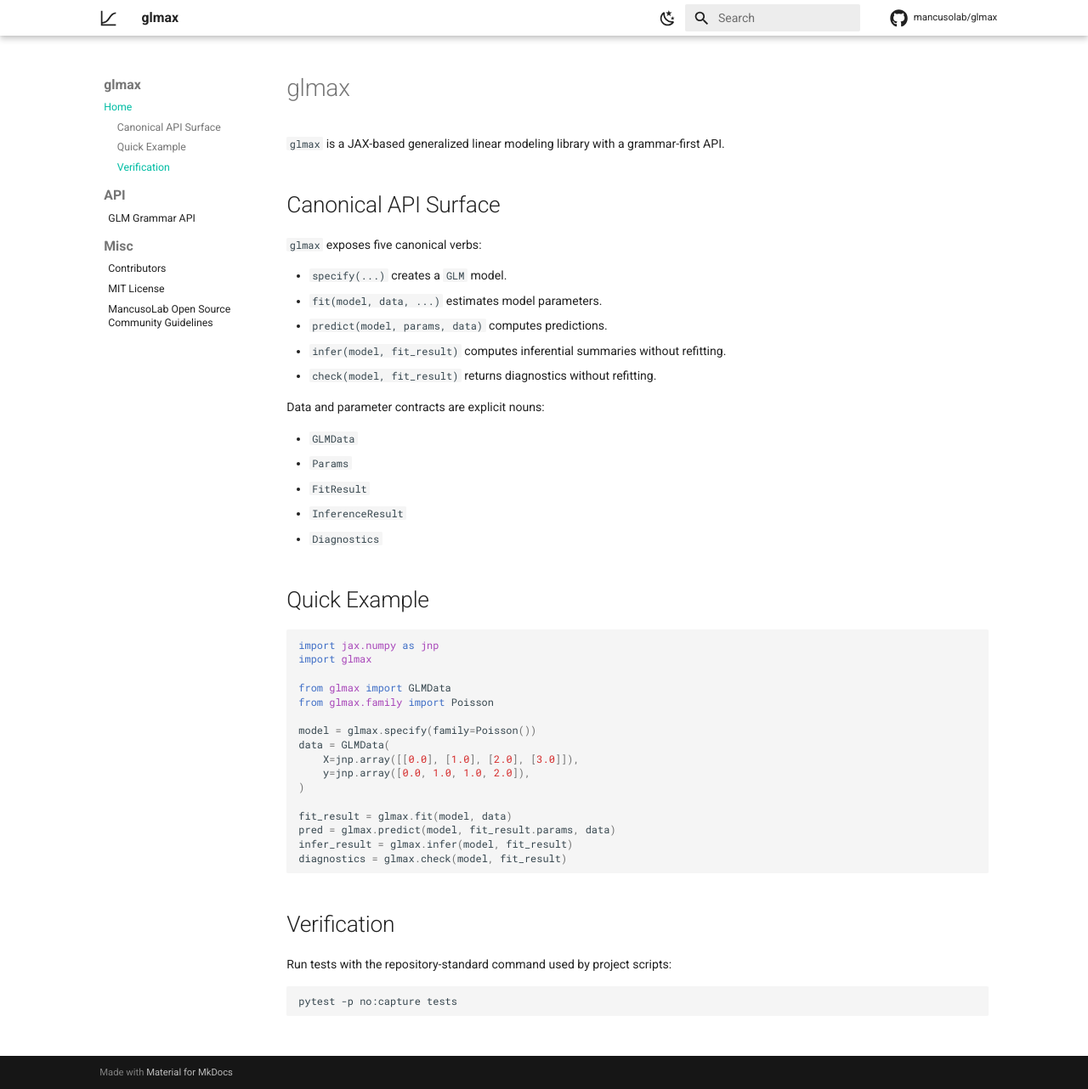
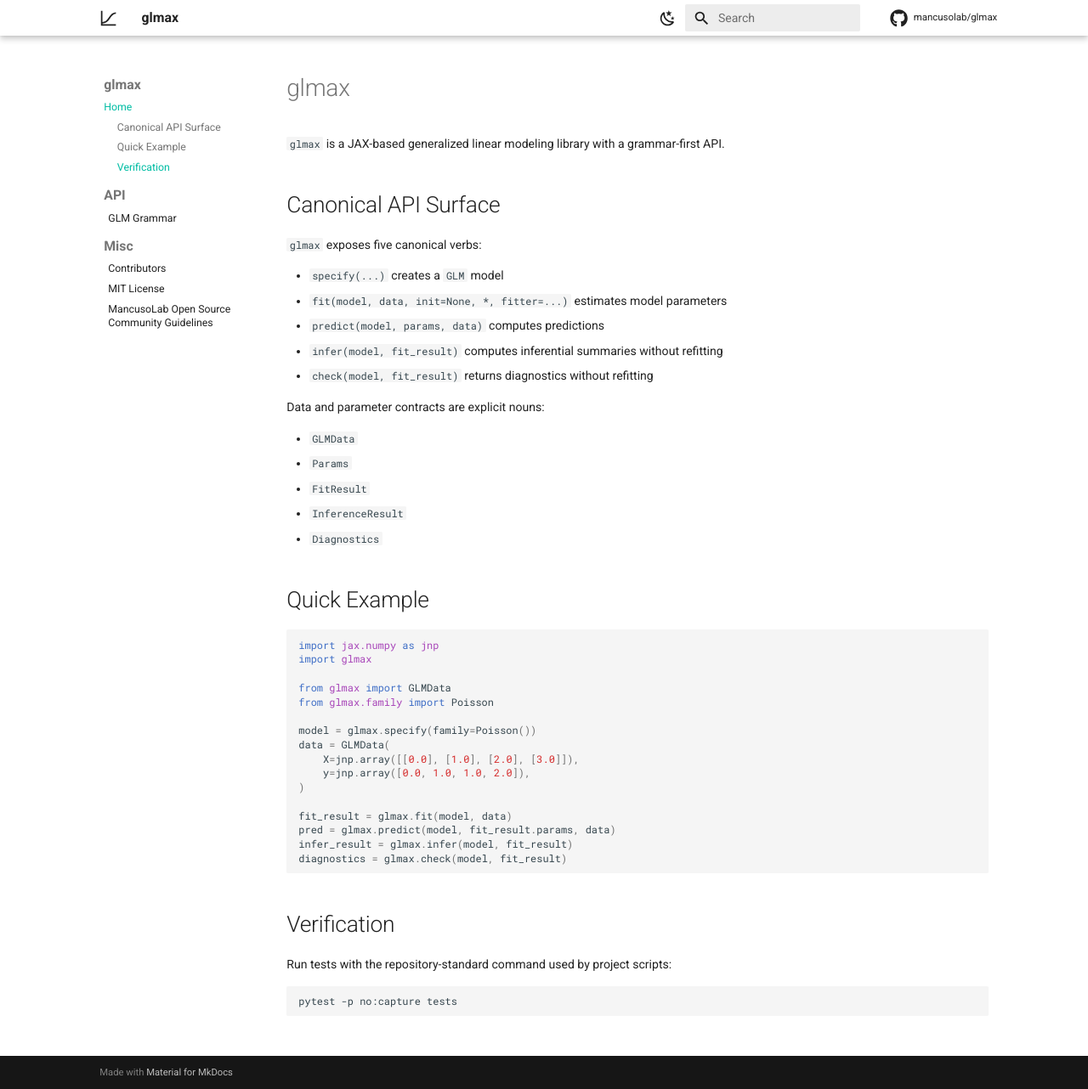
Before and after one commit to mancusolab/glmax, an MkDocs documentation site: the page built from docs/index.md, in a window 1280 px wide and 1282 px high. Shown: the whole window at 85% size. Built offline with MkDocs 1.6.1 and Material for MkDocs 9.7.7, drawn with Linux system fonts in a browser that asks for light colours; comment, search, counter and statistics services are not loaded.

```diff
--- a/docs/index.md
+++ b/docs/index.md
@@ -6,11 +6,11 @@
 
 `glmax` exposes five canonical verbs:
 
-- `specify(...)` creates a `GLM` model.
-- `fit(model, data, ...)` estimates model parameters.
-- `predict(model, params, data)` computes predictions.
-- `infer(model, fit_result)` computes inferential summaries without refitting.
-- `check(model, fit_result)` returns diagnostics without refitting.
+- `specify(...)` creates a `GLM` model
+- `fit(model, data, init=None, *, fitter=...)` estimates model parameters
+- `predict(model, params, data)` computes predictions
+- `infer(model, fit_result)` computes inferential summaries without refitting
+- `check(model, fit_result)` returns diagnostics without refitting
 
 Data and parameter contracts are explicit nouns:
 
--- a/mkdocs.yml
+++ b/mkdocs.yml
@@ -111,7 +111,7 @@ plugins:
 nav:
     - Home: 'index.md'
     - API:
-          - 'api/glm.md'
+          - 'GLM Grammar': 'api/glm.md'
     - Misc:
         - 'authors.md'
         - 'license.md'
--- a/pyproject.toml
+++ b/pyproject.toml
@@ -5,7 +5,7 @@ build-backend = "hatchling.build"
 [project]
 name = "glmax"
 dynamic = ["version"]
-description = ''
+description = "Grammar-first generalized linear modeling in JAX."
 readme = "README.md"
 requires-python = ">=3.9"
 license = "MIT"
```
Also changed, not shown: README.md (+9 -6 lines), docs/api/glm.md (+3 -0 lines).
